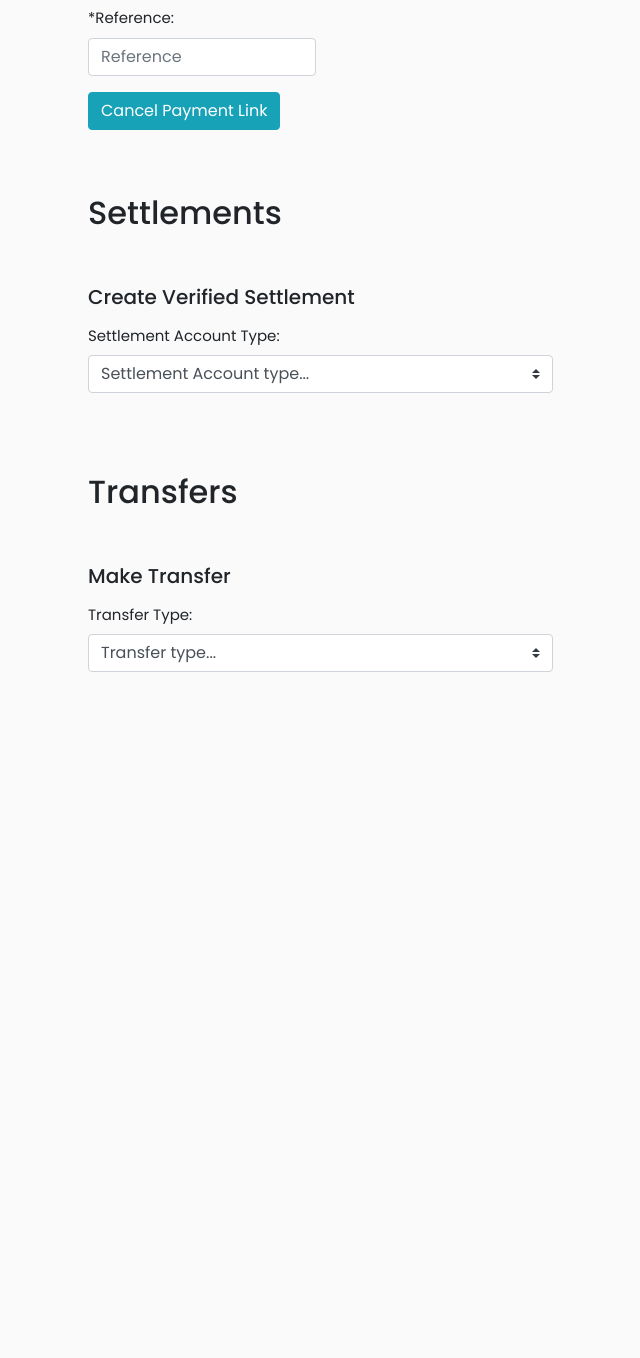
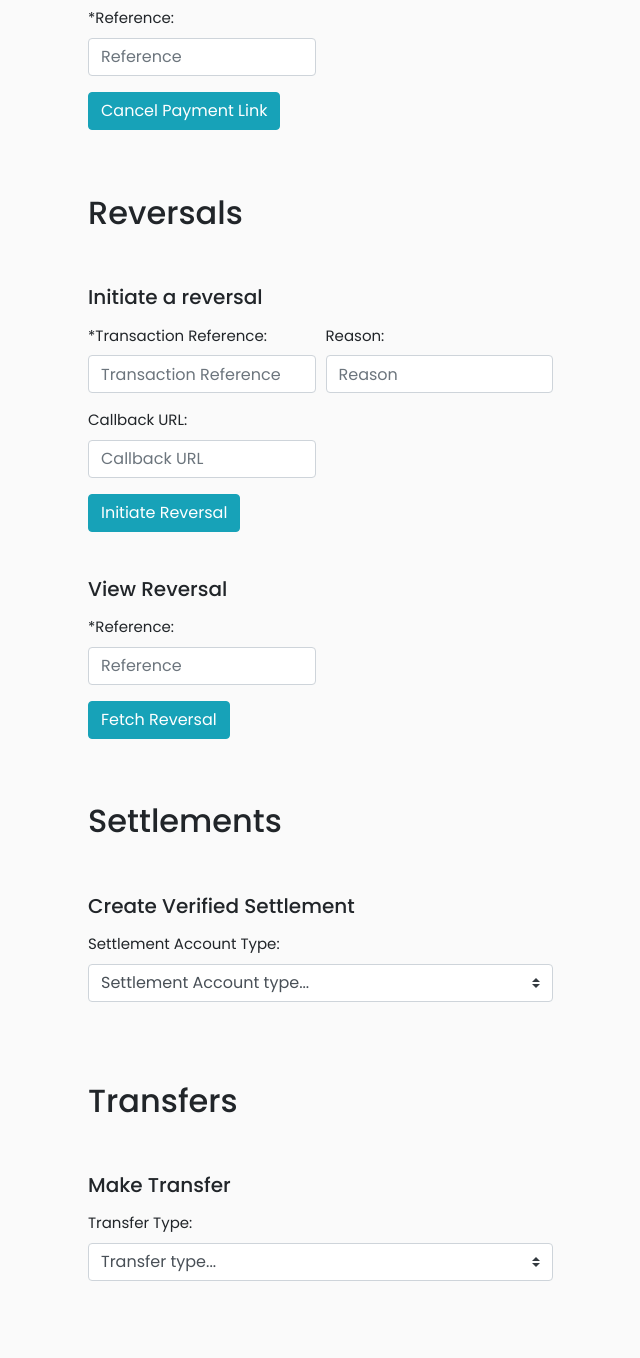
Before and after one commit to kopokopo/k2-connect-python, a Flask app: page / in a window 1280 px wide. Shown: the part 3551-4909 px from the top of the page, without its empty margins (197-837 px from the left). Before the commit the page ends 4223 px from the top, so only its background shows below. Run offline with Flask 3, Linux system fonts and the light colour scheme; some libraries are stand-ins or nearby versions.

Commit message:
feat(KK-11505): Implement reversal feature

```diff
--- a/example/app.py
+++ b/example/app.py
@@ -95,6 +95,34 @@ def cancel_payment_link():
     }
     fetch_payment_link_location = payment_links_service.cancel_payment_link(request_body)
     return render_template('send_money.html', resource_location_url=fetch_payment_link_location)
+
+
+@app.route('/initiate_reversal', methods=['POST'])
+def initiate_reversal():
+    k2connect.initialize(environ.get('CLIENT_ID'), environ.get('CLIENT_SECRET'), BASE_URL)
+    reversals_service = k2connect.Reversals(access_token=environ.get('ACCESS_TOKEN'))
+    reversal_request = {
+        "transaction_reference": request.form["transaction-reference"],
+        "reason": request.form["reversal-reason"],
+        "callback_url": CALLBACK_URL,
+        "metadata": {"key": "value"},
+    }
+
+    initiate_reversal_location = reversals_service.initiate_reversal(reversal_request)
+    return render_template('send_money.html', resource_location_url=initiate_reversal_location)
+
+
+@app.route('/fetch_reversal', methods=['GET'])
+def fetch_reversal():
+    k2connect.initialize(environ.get('CLIENT_ID'), environ.get('CLIENT_SECRET'), BASE_URL)
+    reversals_service = k2connect.Reversals(access_token=environ.get('ACCESS_TOKEN'))
+    request_body = {
+        "reversal-reference": request.args.get("reversal-reference"),
+    }
+    fetch_payment_link_location = reversals_service.fetch_reversal(request_body)
+    formatted_json_response = json.dumps(fetch_payment_link_location, indent=2)
+
+    return render_template('send_money.html', resource_location_url=formatted_json_response)
 
 
 @app.route('/add_external_recipient', methods=['POST'])
--- a/example/templates/index.html
+++ b/example/templates/index.html
@@ -78,6 +78,31 @@
                         $("#" + optionValue).show();
                     } else {
                         $(".transfer-form").hide();
+                    }
+                });
+            }).change();
+            /*change initiate reversal form*/
+            $("#initiate-reversal-form").change(function () {
+                $(this).find("option:selected").each(function () {
+                    let optionValue = $(this).attr("value");
+                    if (optionValue) {
+                        $(".reversals-form").not("#" + optionValue).hide();
+                        $("#" + optionValue).show();
+                    } else {
+                        $(".reversals-form").hide();
+                    }
+                });
+            }).change();
+
+            /*change view reversal form*/
+            $("#view-reversal-form").change(function () {
+                $(this).find("option:selected").each(function () {
+                    let optionValue = $(this).attr("value");
+                    if (optionValue) {
+                        $(".reversals-form").not("#" + optionValue).hide();
+                        $("#" + optionValue).show();
+                    } else {
+                        $(".reversals-form").hide();
                     }
                 });
             }).change();
@@ -1017,6 +1042,73 @@
         </section>
         <!--close payment links section-->
 
+        <!--reversals section-->
+        <section class="muffin-section" id="reversals-section">
+            <div class="container">
+
+                <div class="section-header">
+                    <h2>Reversals</h2>
+                </div>
+                <div class="row">
+                    <div class="col-lg-6">
+                        <div class="sub-section-header">
+                            <h5>Initiate a reversal</h5>
+                        </div>
+
+                        <form id="payment-links" method="post" action="{{ url_for('initiate_reversal') }}">
+                            <div id="initiate-reversal-form" class="reversals-form">
+                                <div class="form-row">
+                                    <div class="form-group col-6">
+                                        <label for="transaction-reference">*Transaction Reference:</label>
+                                        <input type="text" id="transaction-reference" name="transaction-reference"
+                                               class="form-control" placeholder="Transaction Reference">
+                                    </div>
+
+                                    <div class="form-group col-6">
+                                        <label for="reversal-reason">Reason:</label>
+                                        <input type="text" id="reversal-reason" name="reversal-reason"
+                                               class="form-control" placeholder="Reason">
+                                    </div>
+
+                                    <div class="form-group col-6">
+                                        <label for="callback-url">Callback URL:</label>
+                                        <input type="text" id="payment-link-callback-url" name="callback-url"
+                                               class="form-control" placeholder="Callback URL">
+                                    </div>
+                                </div>
+                            </div>
+                            <button type="submit" class="btn btn-info">Initiate Reversal</button>
+                        </form>
+                        <!--close initiate reversal form-->
+                    </div>
+                </div>
+                <br><br>
+
+                <div class="row">
+                    <div class="col-lg-6">
+                        <div class="sub-section-header">
+                            <h5>View Reversal</h5>
+                        </div>
+                        <form id="view-payment-link" method="get" action="{{ url_for('view_reversal') }}">
+                            <div id="view-reversal-form" class="reversal-form">
+                                <div class="form-row">
+                                    <div class="form-group col-6">
+                                        <label for="reversal-reference">*Reference:</label>
+                                        <input type="text" id="reversal-reference" name="reversal-reference"
+                                               class="form-control"
+                                               placeholder="Reference">
+                                    </div>
+                                </div>
+                            </div>
+                            <button type="submit" class="btn btn-info">Fetch Reversal</button>
+                        </form>
+                        <!--close view reversal form-->
+                    </div>
+                </div>
+            </div>
+        </section>
+        <!--close payment links section-->
+
         <!--settlements section-->
         <section class="muffin-section" id="settlements-section">
             <div class="container">
--- a/k2connect/__init__.py
+++ b/k2connect/__init__.py
@@ -16,6 +16,7 @@ from .receive_payments import ReceivePaymentsService
 from . import validation
 from .send_money_service import SendMoneyService
 from .payment_links_service import PaymentLinksService
+from .reversals_service import ReversalsService
 from .stk_push_service import StkPushService
 from .transfer_account_service import TransferAccountService
 from .notifications import NotificationService
@@ -25,6 +26,7 @@ Tokens = None
 ReceivePayments = None
 SendMoney = None
 PaymentLinks = None
+Reversals = None
 K2Stk = None
 ExternalRecipient = None
 TransferAccount = None
@@ -63,6 +65,9 @@ def initialize(client_id, client_secret, base_url, api_secret=None):
     # Initialize payment links service
     globals()['PaymentLinks'] = lambda access_token=None: PaymentLinksService(base_url=base_url, access_token=access_token)
 
+    # initialize reversals service
+    globals()['Reversals'] = lambda access_token=None: ReversalsService(base_url=base_url, access_token=access_token)
+
     # initialize send money service
     globals()['K2Stk'] = lambda access_token=None: StkPushService(base_url=base_url, access_token=access_token)
 
```
Also changed, not shown: k2connect/models/reversals/reversal_request.py (added, +39 -0 lines), k2connect/reversals_service.py (added, +42 -0 lines), README.md, k2connect/models/reversals/__init__.py (added).
